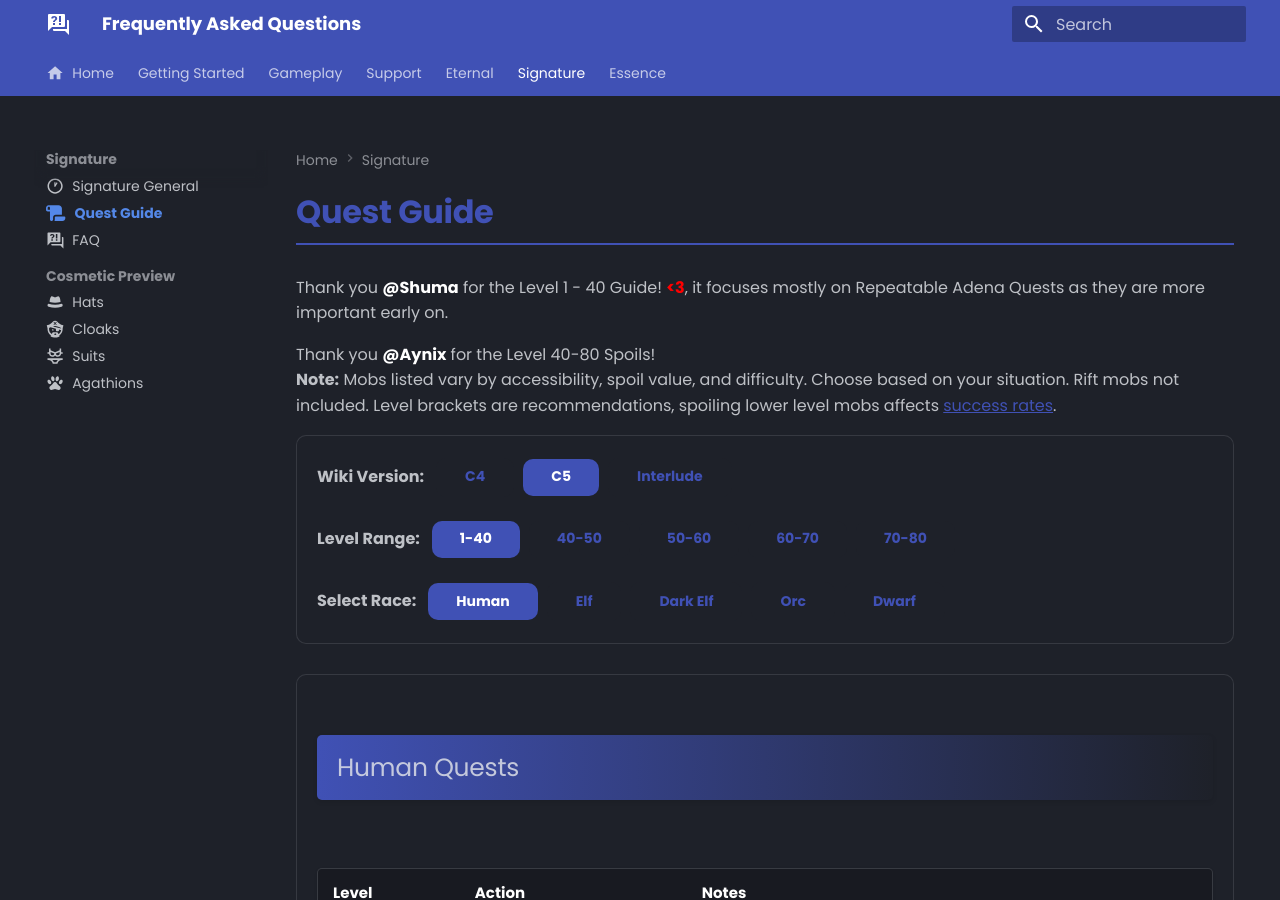
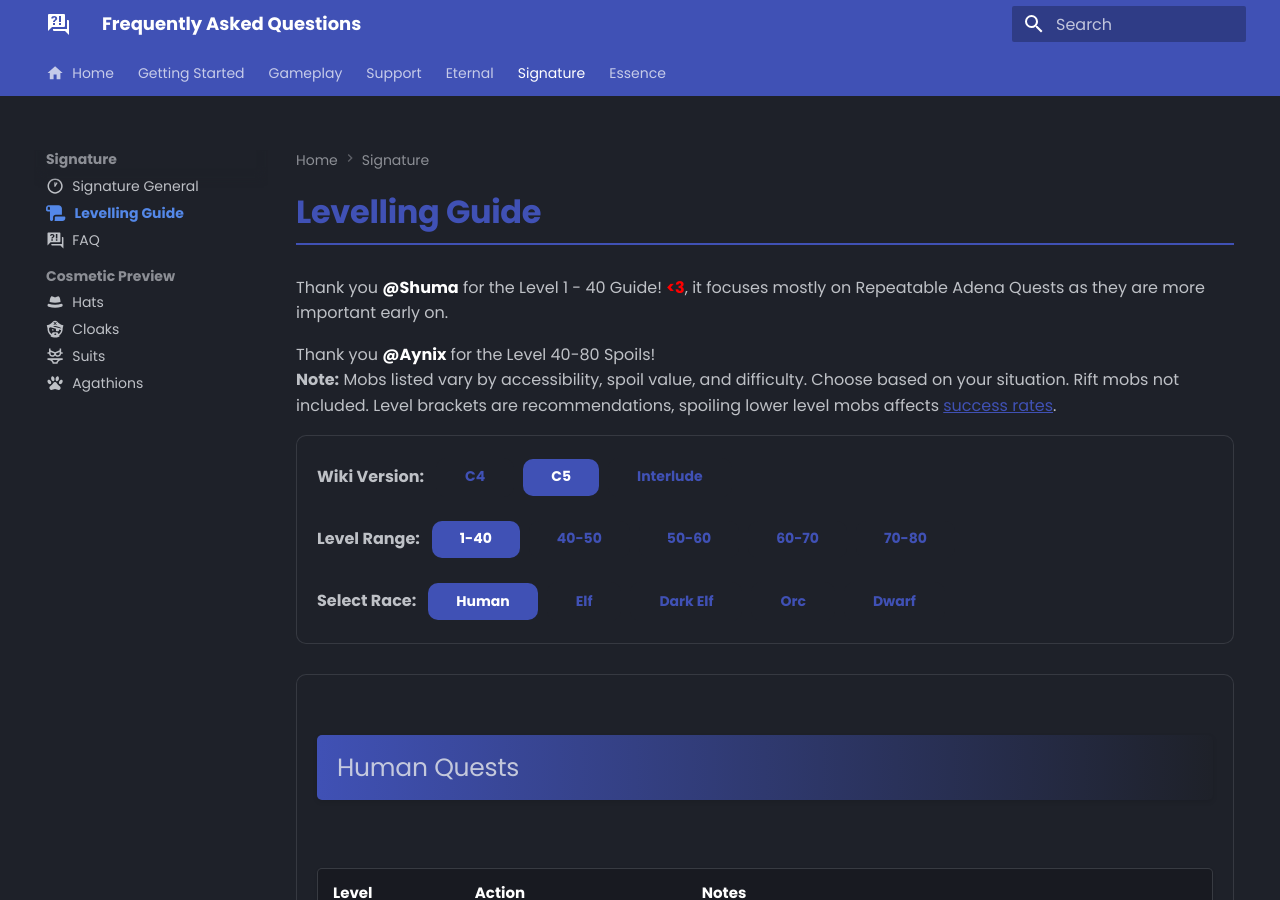
Before and after one commit to tab1-web/faq, an MkDocs documentation site: the page built from docs/signature/quests.md, in a window 1280 px wide and 900 px high. Built offline with MkDocs 1.6.1 and Material for MkDocs 9.7.7, drawn with Linux system fonts in a browser that asks for light colours; some web fonts are replaced.

Commit message:
updating name

```diff
--- a/docs/signature/quests.md
+++ b/docs/signature/quests.md
@@ -5,6 +5,7 @@ hide:
 search:
   exclude: true
 ---
+# Levelling Guide
 
 <script src="/faq/signature/js/quest.js"></script>
 <link rel="stylesheet" href="/faq/signature/styles/style.css">
--- a/mkdocs.yml
+++ b/mkdocs.yml
@@ -87,7 +87,7 @@ nav:
     - Eternal FAQ: eternal/faq.md
   - Signature:
     - Signature General: signature/general.md
-    - Quest Guide: signature/quests.md
+    - Levelling Guide: signature/quests.md
     - FAQ: signature/faq.md
     - Cosmetic Preview:
       - signature/cosmetics/hats.md
```
